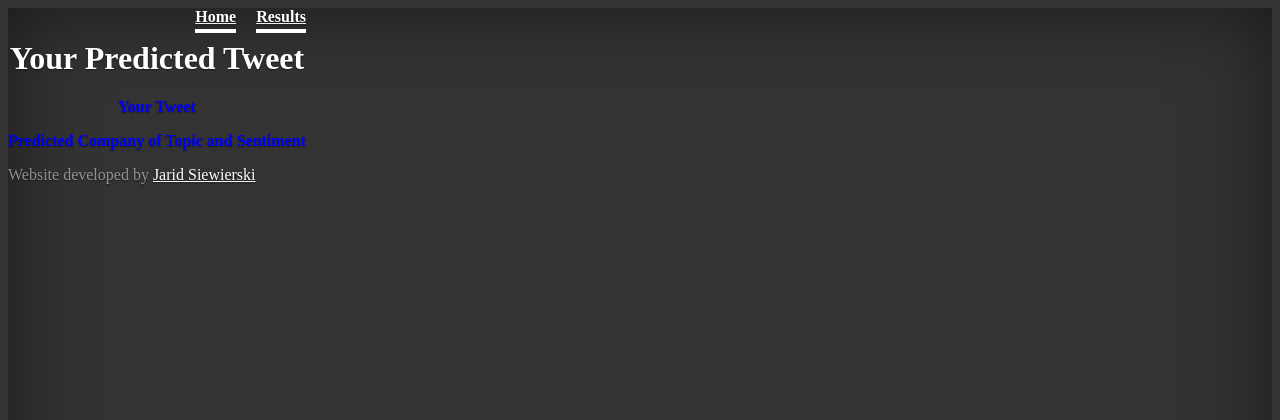
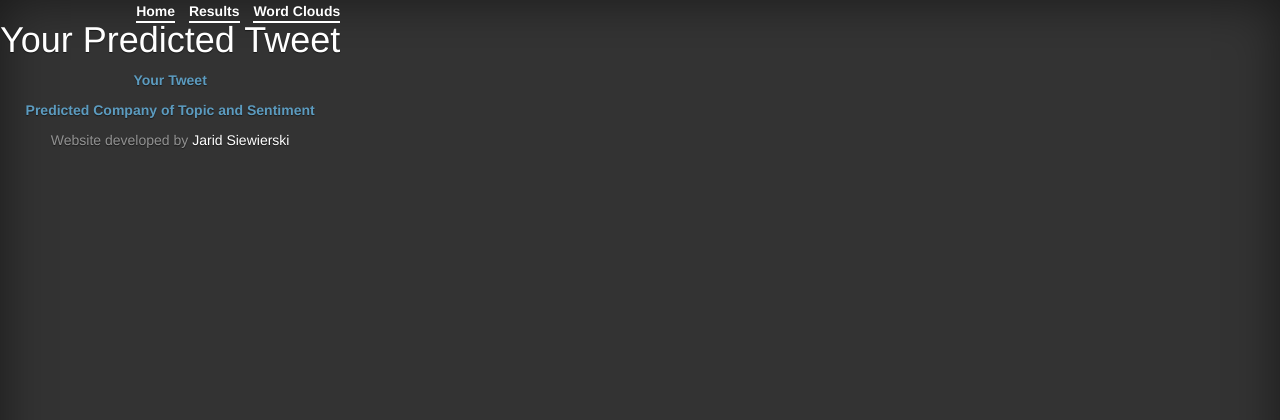
Before and after one commit to Jsiewierski11/Twitter_Analysis, a Flask app: template app/templates/predict.html in a window 1280 px wide. Shown: the top 420 px of the page. Run offline with Flask 2, Linux system fonts and the light colour scheme; the template is opened without the code that fills it, so the values that code supplies are empty; parts of the project's set-up code (start-up, migrations or seed data) failed here and were passed over.

Commit message:
Created 2 new pages for the flask app. Added an img directory to static.

```diff
--- a/app/app.py
+++ b/app/app.py
@@ -31,6 +31,16 @@ def root():
     return render_template('home.html')
 
 
+@app.route('/model_results')
+def model_results():
+    return render_template('model_results.html')
+
+
+@app.route('/wordclouds')
+def wordclouds():
+    return render_template('wordclouds.html')
+
+
 @app.route('/predict', methods=['POST'])
 def predict():
     """
--- a/app/templates/base.html
+++ b/app/templates/base.html
@@ -11,8 +11,8 @@
     <link rel="canonical" href="https://getbootstrap.com/docs/4.3/examples/cover/">
 
     <!-- Bootstrap core CSS -->
-    <!--<link href="bootstrap.min.css" rel="stylesheet" integrity="sha384-ggOyR0iXCbMQv3Xipma34MD+dH/1fQ784/j6cY/iJTQUOhcWr7x9JvoRxT2MZw1T" crossorigin="anonymous">-->
-    <link href="static/bootstrap.min.css">
+    <link href="bootstrap.min.css" rel="stylesheet" integrity="sha384-ggOyR0iXCbMQv3Xipma34MD+dH/1fQ784/j6cY/iJTQUOhcWr7x9JvoRxT2MZw1T" crossorigin="anonymous">
+    <!-- <link href="static/bootstrap.min.css"> -->
 
 
     <style>
@@ -41,7 +41,7 @@
       <nav class="nav nav-masthead justify-content-center">
         <a class="nav-link active" href="/">Home</a>
         <a class="nav-link active" href="/model_results">Results</a>
-        <!-- <a class="nav-link" href="#">Contact</a> -->
+        <a class="nav-link active" href="/wordclouds">Word Clouds</a>
       </nav>
     </div>
   </header>
--- a/app/templates/predict.html
+++ b/app/templates/predict.html
@@ -3,12 +3,11 @@
 
 <h1 align="center">Your Predicted Tweet</h1>
 <div align="center">
-  <span style="color: blue; font-weight: bold;">Your Tweet</span>
+  <span style="color: #5c9bbf; font-weight: bold;">Your Tweet</span>
   <p>{{ tweet }}</p>
-  <span style="color: blue; font-weight: bold;">Predicted Company of Topic and Sentiment</span>
+  <span style="color: #5c9bbf; font-weight: bold;">Predicted Company of Topic and Sentiment</span>
   <p>{{ pred_company }}</p>
   <p>{{ pred_sent }}</p>
 </div>
 
-
 {% endblock %}
--- /dev/null
+++ b/app/templates/wordclouds.html
@@ -0,0 +1,6 @@
+{% extends "base.html" %}
+{% block content %}
+
+<img src='../static/img/word_cloud_all_tweets.png'>
+
+{% endblock %}
```
Also changed, not shown: app/static/img/word_cloud_all_tweets.png (added), app/static/img/word_cloud_apple_tweets.png (added), app/static/img/word_cloud_google_tweets.png (added), app/static/img/word_cloud_ms_tweets.png (added), app/static/img/word_cloud_neg_tweets.png (added), app/static/img/word_cloud_neutral_tweets.png (added), app/static/img/word_cloud_pos_tweets.png (added), app/static/img/word_cloud_twitter_tweets.png (added).
